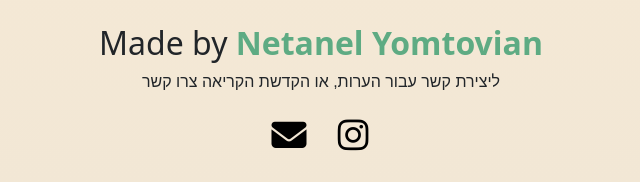
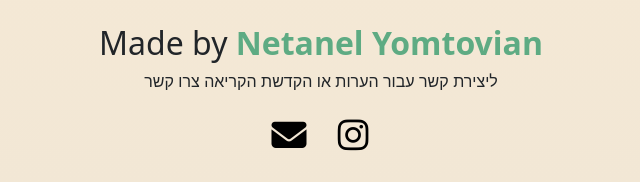
Before and after one commit to netanel094/seferdvarim, a plain HTML site: page index.html in a window 1280 px wide. Shown: the part 2258-2440 px from the top of the page, 319-959 px from the left. Drawn offline with nearby package versions, Linux system fonts and the light colour scheme; a web font is replaced by a local one.

Commit message:
change text

```diff
--- a/index.html
+++ b/index.html
@@ -40,7 +40,7 @@
 
         <footer id="footer">
             <h2>Made by <span class="myName" style="color: rgb(94, 171, 131);">Netanel Yomtovian</span></h2>
-            <p style="font-family: Arial, Helvetica, sans-serif;">ליצירת קשר עבור הערות, או הקדשת הקריאה צרו קשר</p>
+            <p style="font-family: Arial, Helvetica, sans-serif;">ליצירת קשר עבור הערות או הקדשת הקריאה צרו קשר</p>
             <a href="mailto:netanel094@gmail.com"><i class = "social-icon fa fa-envelope"></i></a>
             <a href="https://www.instagram.com/netanel_yomtovian/"><i class="social-icon fa-brands fa-instagram"></i></a>
 
```
